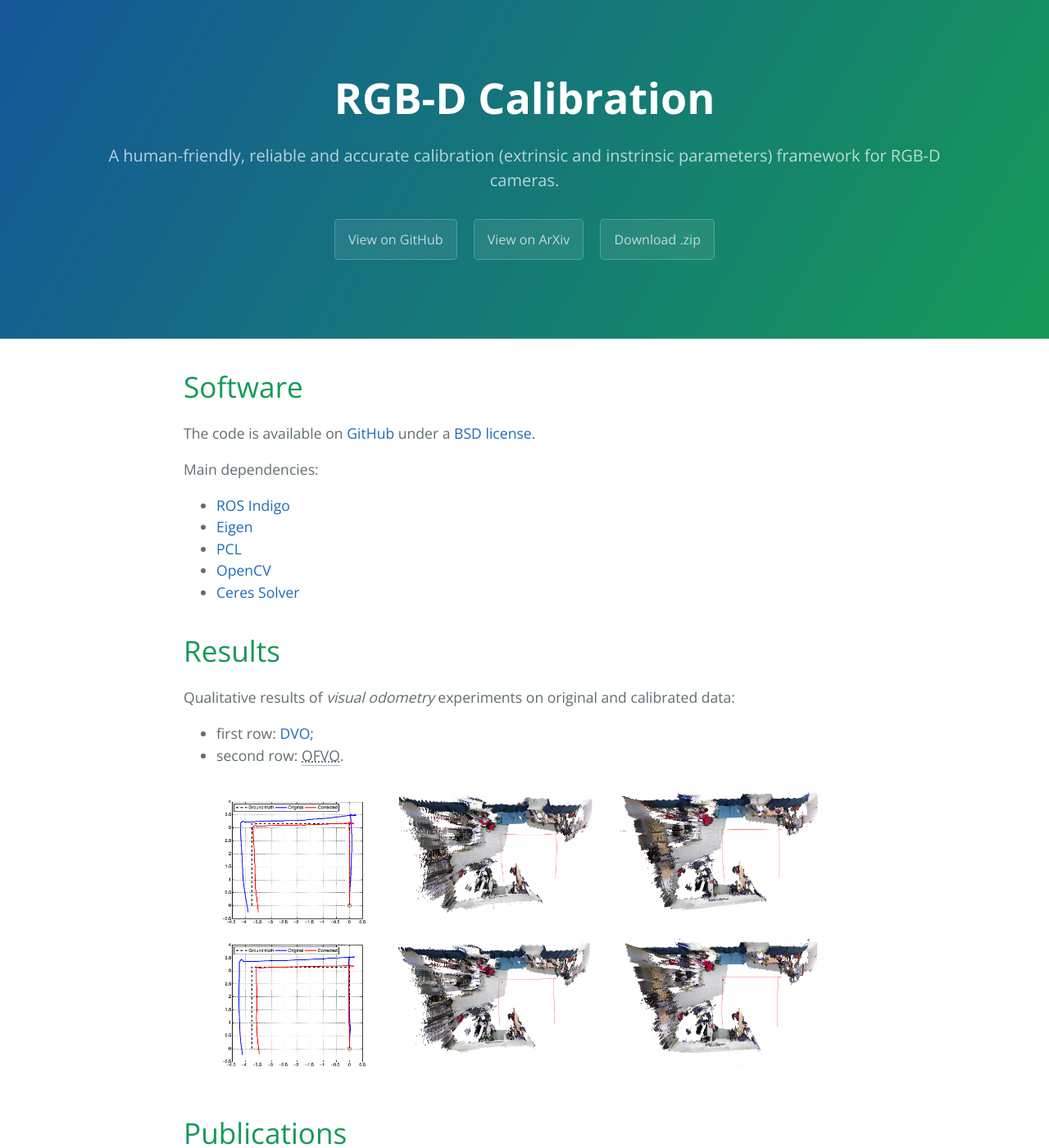
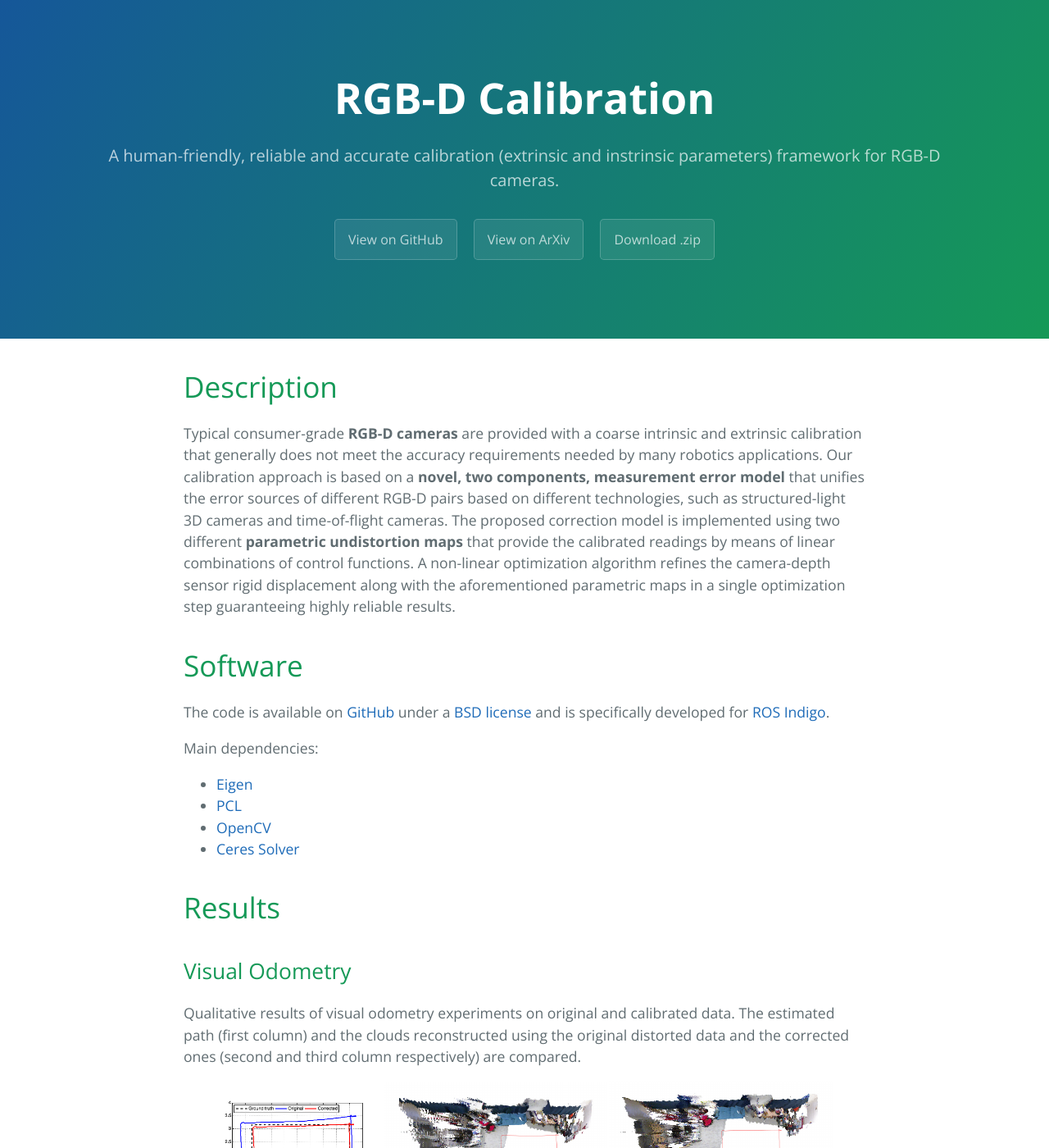
Before and after one commit to iaslab-unipd/rgbd_calibration, a Jekyll site: the page built from index.md, in a window 1280 px wide and 1400 px high. Shown: the whole window at 82% size. Built offline with Jekyll 4.4.1, drawn with Linux system fonts in a browser that asks for light colours; some of the changed text lies outside the part shown.

Commit message:
Add Description section.

```diff
--- a/_config.yml
+++ b/_config.yml
@@ -24,7 +24,6 @@ show_downloads: true
 show_paper: true
 paper_website: "ArXiv"
 paper_url: "http://arxiv.org/abs/1701.05748"
-ieee_url: "http://ieeexplore.ieee.org/document/6907780/"
 
 # Build settings
 markdown: kramdown
--- a/_layouts/default.html
+++ b/_layouts/default.html
@@ -31,7 +31,7 @@
         {% if site.github.is_project_page %}
           <span class="site-footer-owner"><a href="{{ site.github.repository_url }}">{{ site.github.repository_name }}</a> is maintained by <a href="{{ site.github.owner_url }}">{{ site.github.owner_name }}</a>.</span>
         {% endif %}
-        <span class="site-footer-credits">This page was generated by <a href="https://pages.github.com">GitHub Pages</a>.</span>
+        <!--span class="site-footer-credits">This page was generated by <a href="https://pages.github.com">GitHub Pages</a>.</span-->
       </footer>
     </section>
 
--- a/index.md
+++ b/index.md
@@ -3,13 +3,16 @@ layout: default
 title: RGB-D Calibration
 ---
 
+# [](#description)Description
+
+Typical consumer-grade **RGB-D cameras** are provided with a coarse intrinsic and extrinsic calibration that generally does not meet the accuracy requirements needed by many robotics applications. Our calibration approach is based on a **novel, two components, measurement error model** that unifies the error sources of different RGB-D pairs based on different technologies, such as structured-light 3D cameras and time-of-flight cameras. The proposed correction model is implemented using two different **parametric undistortion maps** that provide the calibrated readings by means of linear combinations of control functions. A non-linear optimization algorithm refines the camera-depth sensor rigid displacement along with the aforementioned parametric maps in a single optimization step guaranteeing highly reliable results.
+
 # [](#software)Software
 
-The code is available on [GitHub]({{ site.github.repository_url }}) under a [BSD license](https://opensource.org/licenses/BSD-3-Clause).
+The code is available on [GitHub]({{ site.github.repository_url }}) under a [BSD license](https://opensource.org/licenses/BSD-3-Clause) and is specifically developed for [ROS Indigo](http://wiki.ros.org/indigo).
 
 Main dependencies:
 
-- [ROS Indigo](http://wiki.ros.org/indigo)
 - [Eigen](http://eigen.tuxfamily.org/)
 - [PCL](http://pointclouds.org/)
 - [OpenCV](http://opencv.org/)
@@ -17,12 +20,15 @@ Main dependencies:
 
 # [](#results)Results
 
-Qualitative results of _visual odometry_ experiments on original and calibrated data:
+## Visual Odometry
 
-- first row: [DVO][dvo-url];
-- second row: OFVO.
+Qualitative results of visual odometry experiments on original and calibrated data. The estimated path (first column) and the clouds reconstructed using the original distorted data and the corrected ones (second and third column respectively) are compared.
 
 {% include image.html name="vo_results.png" %}
+
+**First row:** results obtained from [DVO][dvo-url], a state-of-the-art software.
+
+**Second row:** results obtained from OFVO, a simple approach developed just for testing purposes.
 
 
 # [](#publications)Publications
```
